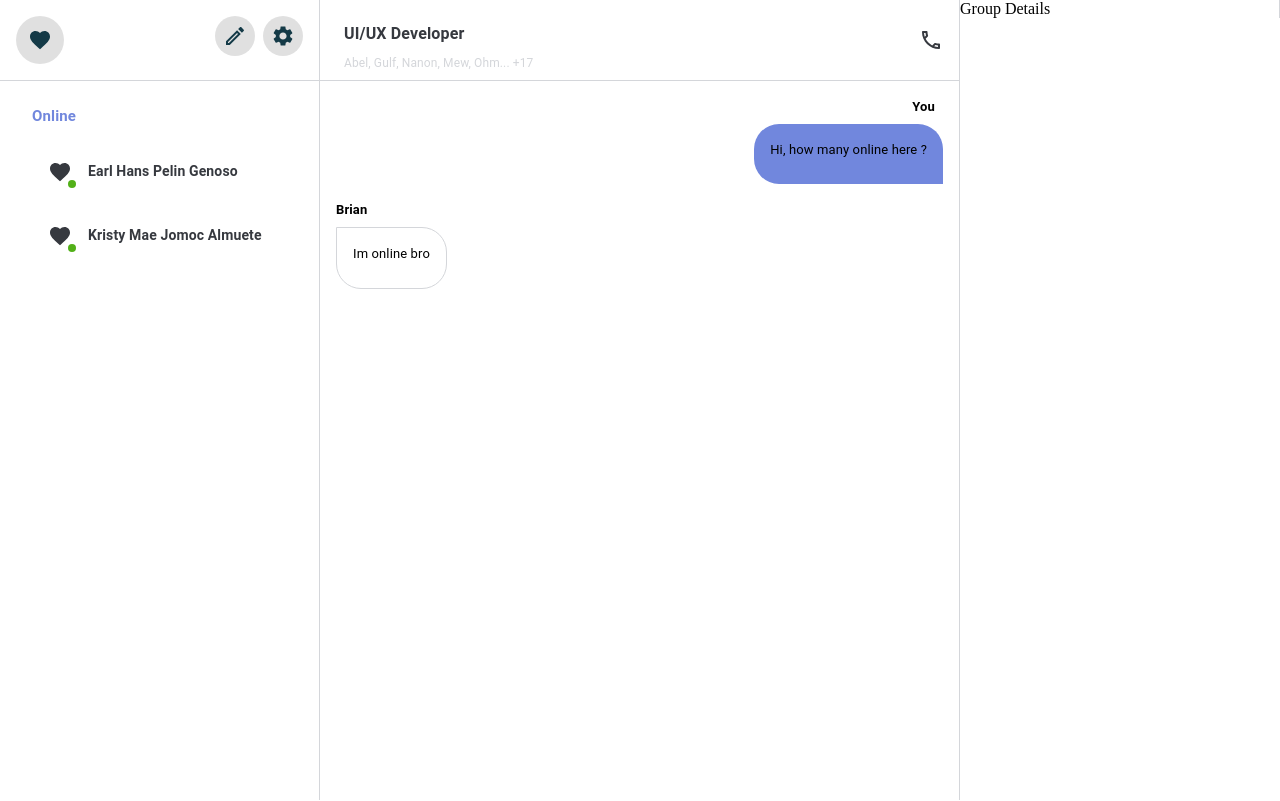
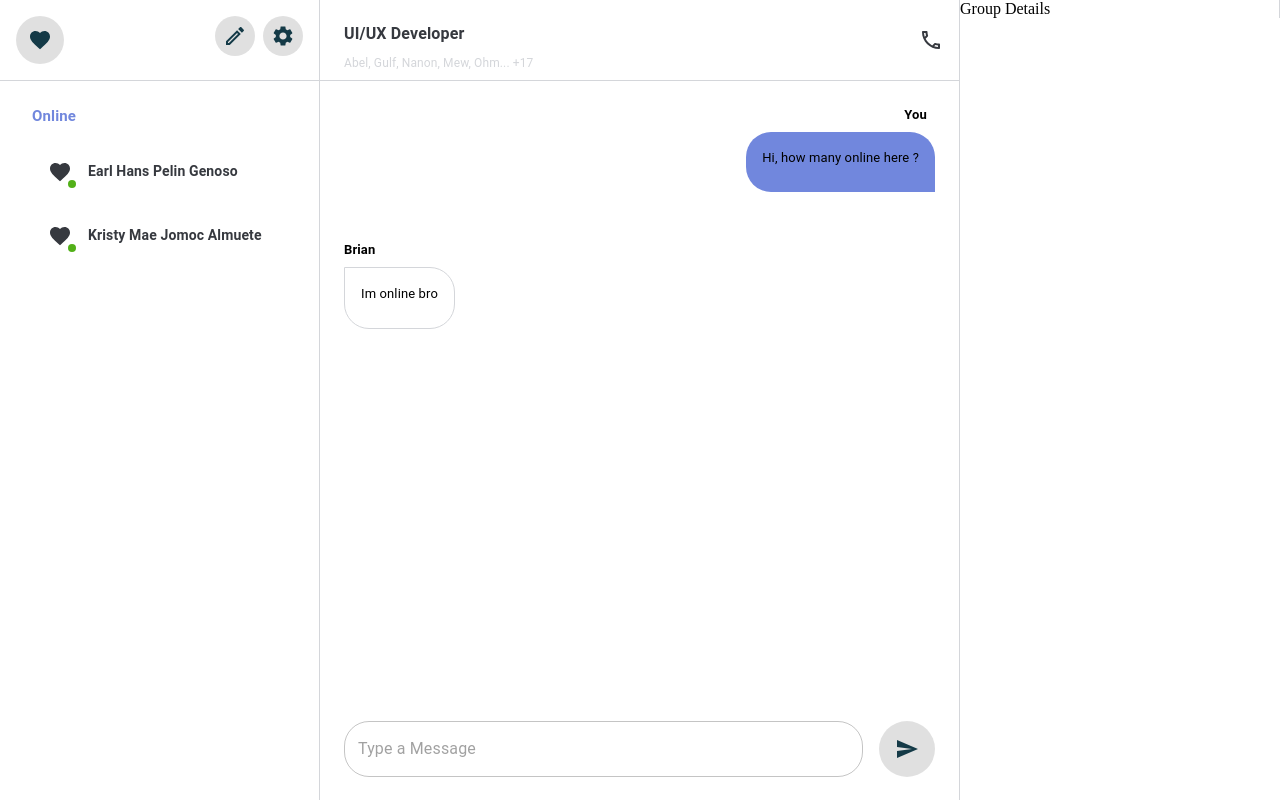
Before and after one commit to earlhansg/group-chat-app, a React (Create React App) app in the folder client/: page /room in a window 1280 px wide. Built offline with nearby package versions, Linux system fonts and the light colour scheme.

Commit message:
Client - designed the Chat input events for sending a message

```diff
--- a/client/src/components/room/chat/Content.tsx
+++ b/client/src/components/room/chat/Content.tsx
@@ -1,18 +1,20 @@
-import { Stack, Box, Typography, Badge } from "@mui/material";
+import { Stack, Box, Typography, Badge, TextField, Fab } from "@mui/material";
 import { ThemeContext } from "../../../utils/theme/ThemeContext";
 import React, { useContext } from "react";
+import SendIcon from "@mui/icons-material/Send";
 
 const Content = () => {
   const theme = useContext(ThemeContext);
   return (
-    <Box>
-      <Stack m={2}>
-        <Typography mr={1}
+    <Box display={"flex"} flexDirection={"column"} sx={{ height: "90%" }}>
+      <Stack m={3}>
+        <Typography
+          mr={1}
           sx={{
             fontSize: "13px",
             fontWeight: "700",
             marginBottom: 1,
-                    textAlign: "right"
+            textAlign: "right",
           }}
         >
           You
@@ -42,13 +44,14 @@ const Content = () => {
         </Stack>
       </Stack>
 
-      <Stack m={2}>
-        <Typography mr={1}
+      <Stack m={3} mb={"auto"}>
+        <Typography
+          mr={1}
           sx={{
             fontSize: "13px",
             fontWeight: "700",
             marginBottom: 1,
-                    textAlign: "left"
+            textAlign: "left",
           }}
         >
           Brian
@@ -78,6 +81,20 @@ const Content = () => {
         </Stack>
       </Stack>
 
+      <Stack flexDirection={"row"} gap={2} m={3}>
+        <TextField
+          InputProps={{ sx: { borderRadius: "25px" } }}
+          id="outlined-basic"
+          placeholder="Type a Message"
+          variant="outlined"
+          sx={{
+            flexGrow: 1,
+          }}
+        />
+        <Fab disabled size="large">
+          <SendIcon />
+        </Fab>
+      </Stack>
     </Box>
   );
 };
```
Lines whose indentation alone changed are shown as unchanged.
